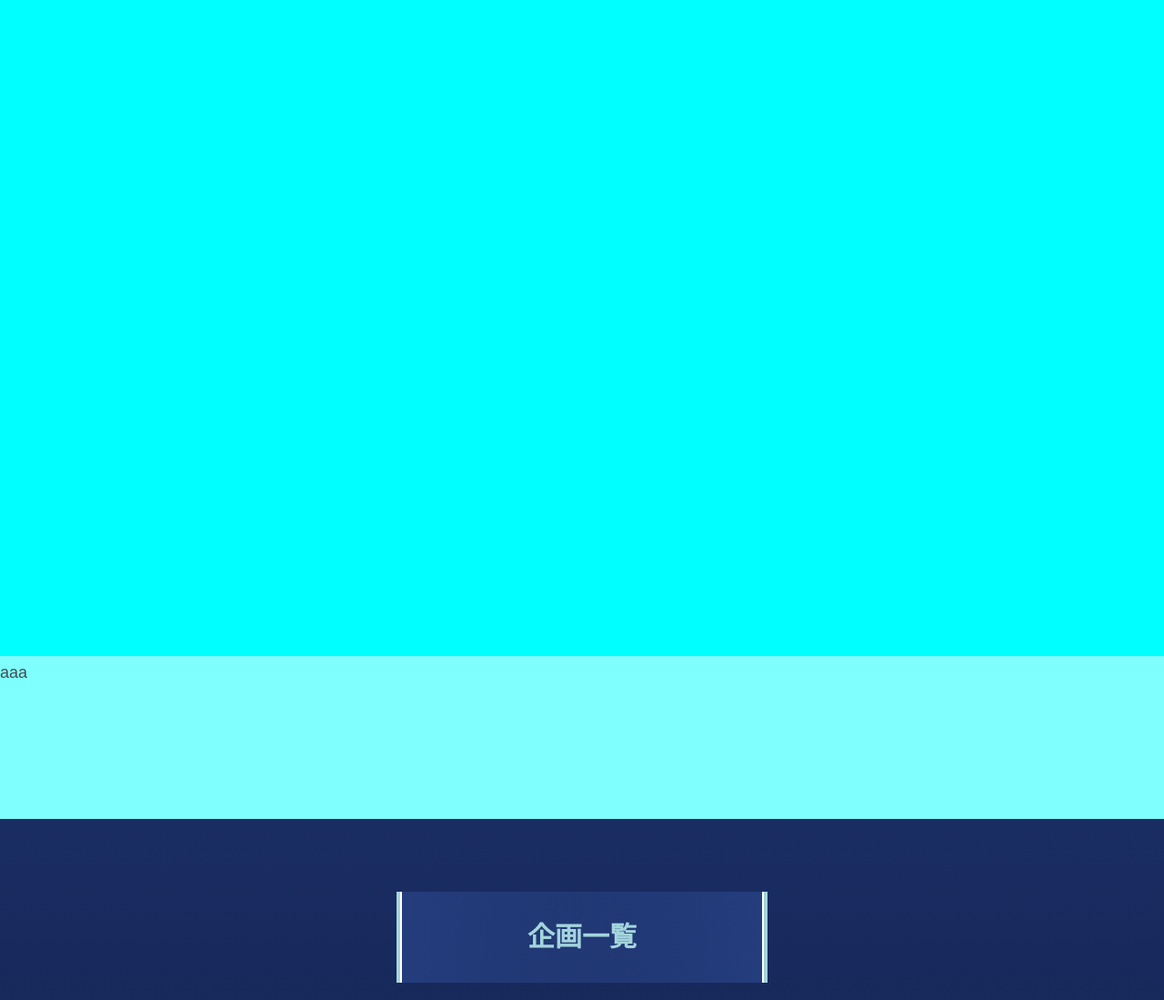
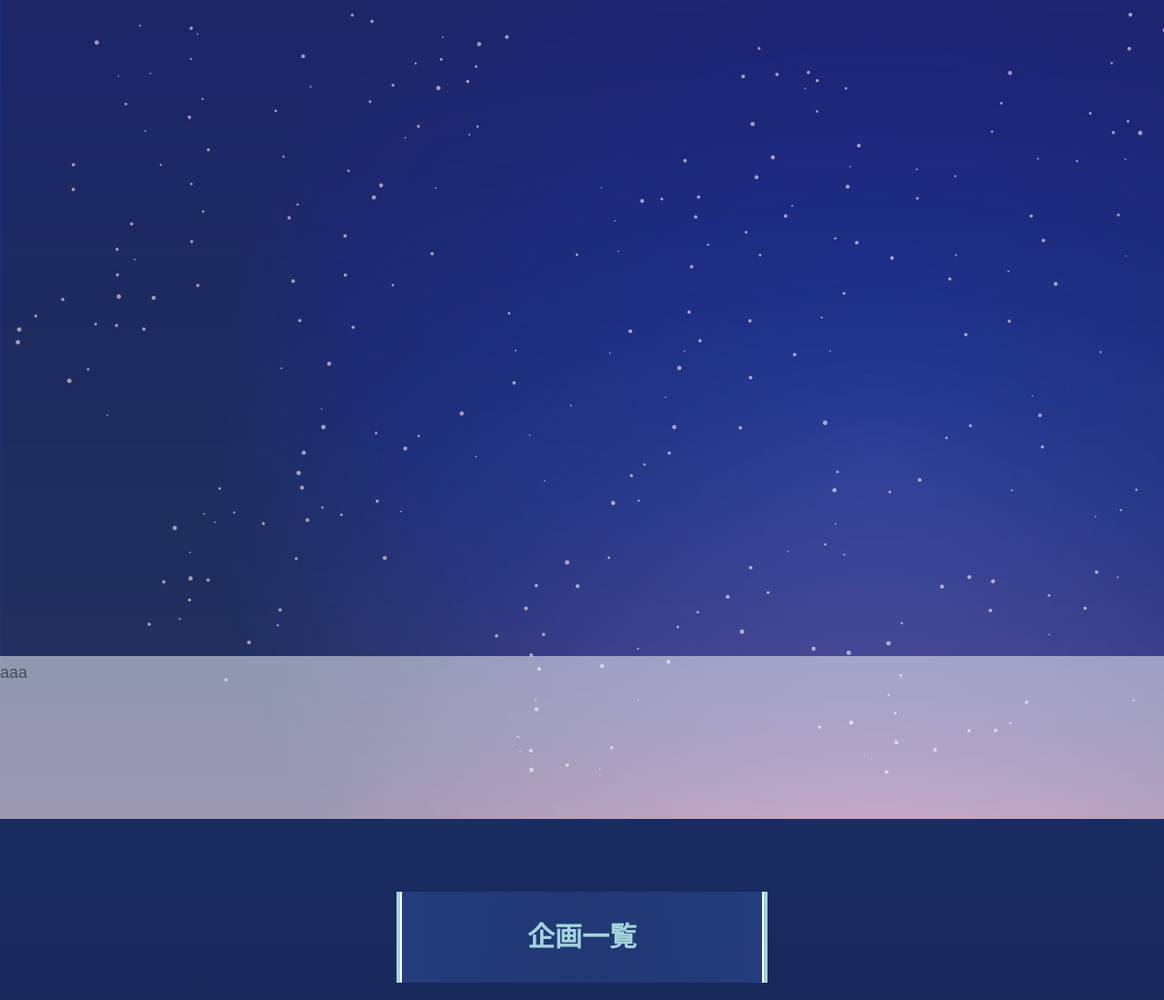
Before and after one commit to Rikoten/site2020, a PHP site: page /index.html in a window 1280 px wide. Shown: the top 1099 px of the page at 91% size. Run offline with PHP 8.4, Linux system fonts and the light colour scheme; some libraries are stand-ins or nearby versions.

Commit message:
背景合わせてみた！

```diff
--- a/css/main.css
+++ b/css/main.css
@@ -20,7 +20,7 @@ body {
   position: relative;
   height: 100vh;
   min-height: 900px;
-  background-color: aqua; /* デバッグ用 */
+  background: url(../img/top-background.png); /* デバッグ用 */
 }
 
 #header-event-bar {
```
